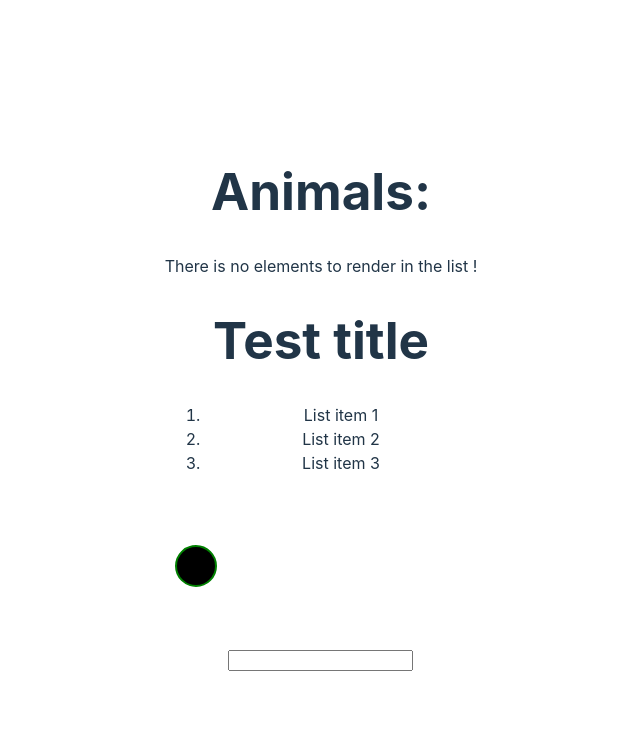
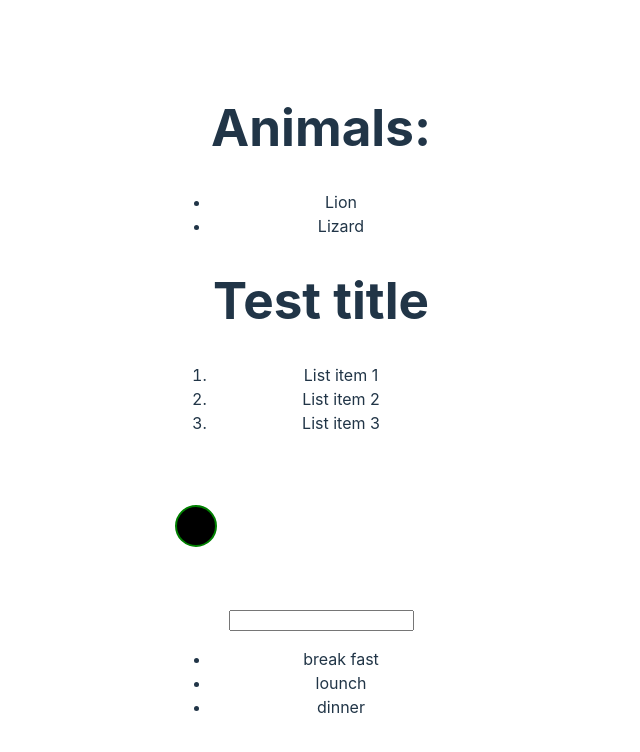
Before and after one commit to melkamu372/CV-Application-generator, a React (Vite) app: page / in a window 1280 px wide. Shown: the top 752 px of the page, without its empty margins (319-959 px from the left). Built offline with nearby package versions, Linux system fonts and the light colour scheme.

Commit message:
add todo List

```diff
--- a/package.json
+++ b/package.json
@@ -11,7 +11,8 @@
   },
   "dependencies": {
     "react": "^18.2.0",
-    "react-dom": "^18.2.0"
+    "react-dom": "^18.2.0",
+    "uuid": "^9.0.0"
   },
   "devDependencies": {
     "@types/react": "^18.2.15",
--- a/src/Greetings.jsx
+++ b/src/Greetings.jsx
@@ -19,8 +19,8 @@
  }
 
  function Greetings(){
-  // const ani=['Lion','Cow','Snake', 'Lizard'];
-  const ani=[];
+  const ani=['Lion','Cow','Snake', 'Lizard'];
+
     return(
         <>
          <h1>Animals: </h1>
--- /dev/null
+++ b/src/TodoLists.jsx
@@ -0,0 +1,18 @@
+ const todo=[{task:"break fast",id:0},
+{task:"lounch", id:1},
+ {task:"dinner",id:2}]
+
+function TodoList(){
+
+    return (
+<ul>
+    {todo.map((todo)=>(
+
+    <li key={todo.id} > {todo.task}</li>
+    ))}
+
+</ul>
+
+    );
+}
+export default TodoList;
--- a/src/main.jsx
+++ b/src/main.jsx
@@ -4,10 +4,13 @@ import App from './App.jsx'
 import './index.css'
 import './Greetings.jsx'
 import Greetings from './Greetings.jsx'
+import TodoLists from './TodoLists.jsx'
+
 
 
 ReactDOM.createRoot(document.getElementById('root')).render(
   <React.StrictMode>
     <Greetings />
+    <TodoLists />
   </React.StrictMode>,
 )
```
